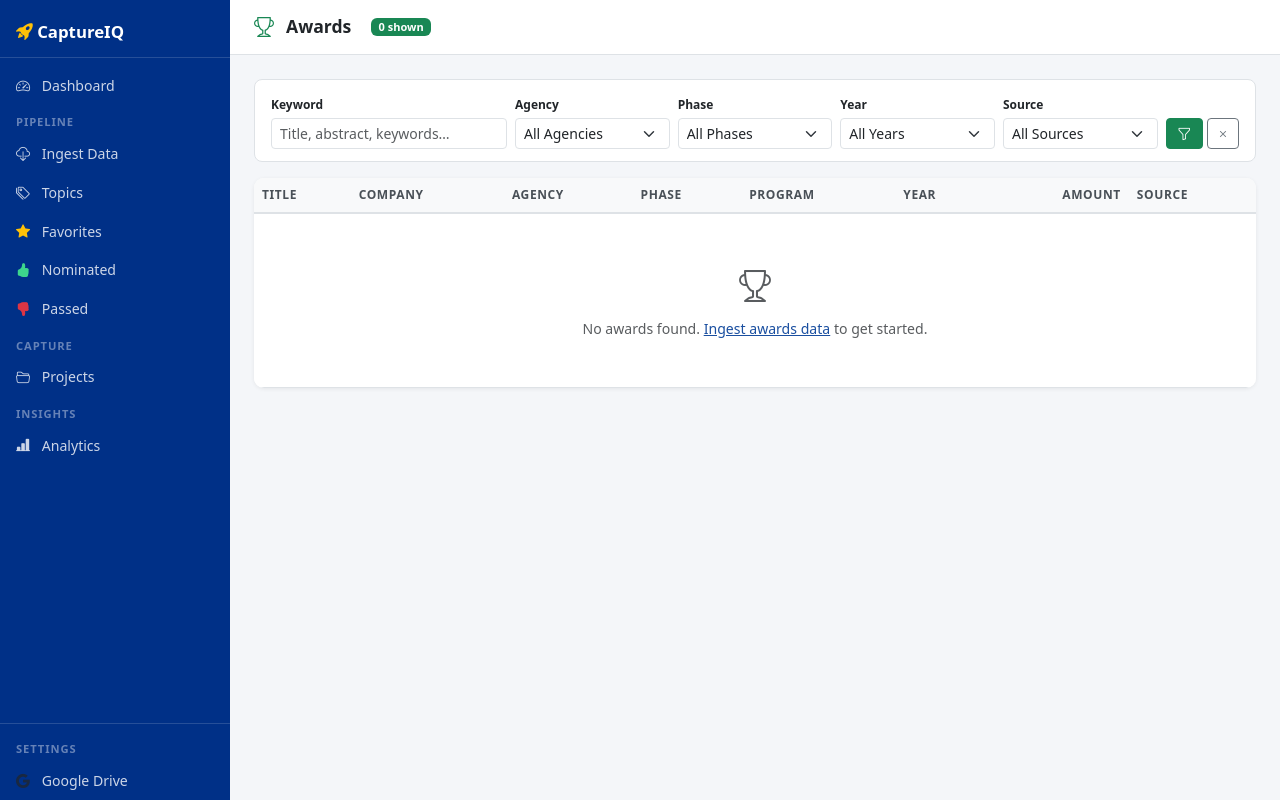
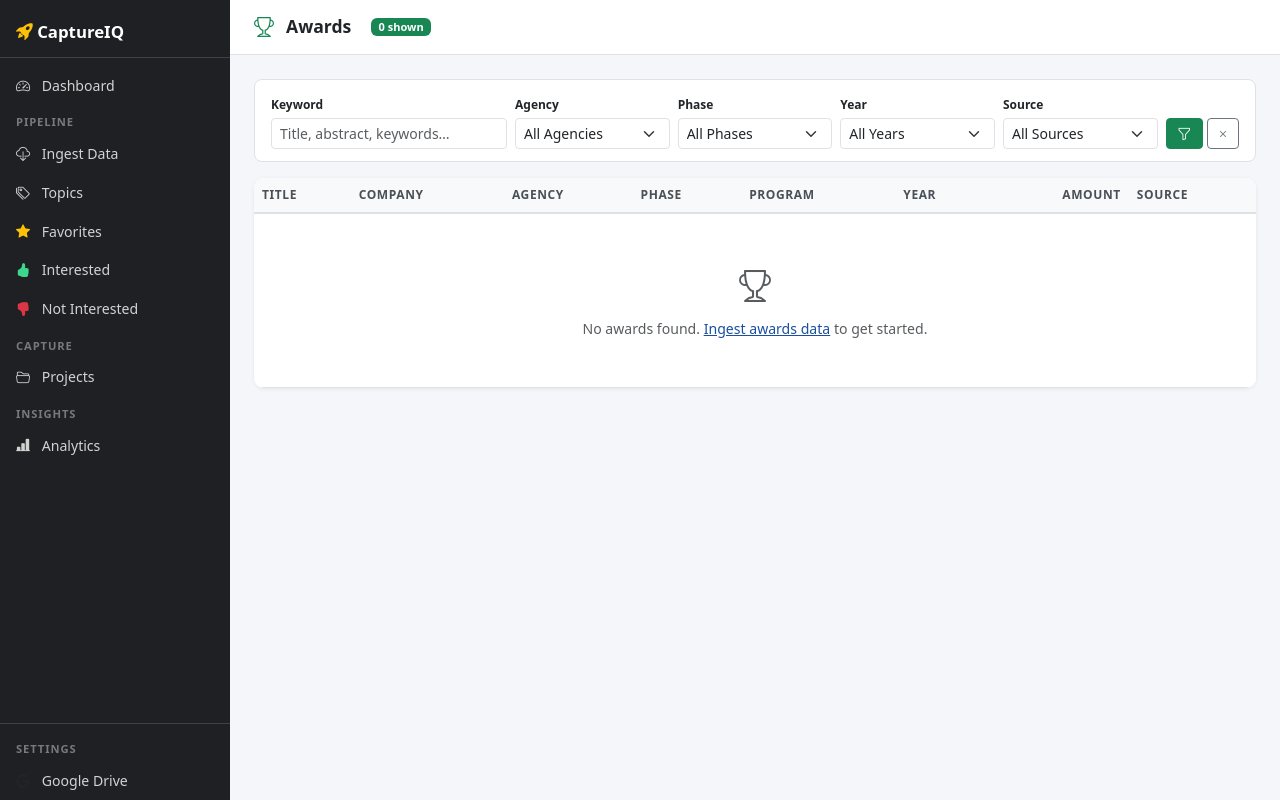
Before and after one commit to ntoscano01/capture-iq, a Flask app: page /awards in a window 1280 px wide. Run offline with Flask 3, Linux system fonts and the light colour scheme; data that the repository does not hold is empty.

Commit message:
Rename Nominated/Passed to Interested/Not Interested; change sidebar to dark charcoal

```diff
--- a/app.py
+++ b/app.py
@@ -1043,9 +1043,9 @@ def export_topics_csv():
     for row in rows:
         status_label = ""
         if row["topic_status"] == "nominated":
-            status_label = "Nominated"
+            status_label = "Interested"
         elif row["topic_status"] == "passed":
-            status_label = "Passed"
+            status_label = "Not Interested"
 
         writer.writerow([
             row["topic_number"] or "",
--- a/templates/analytics.html
+++ b/templates/analytics.html
@@ -133,7 +133,7 @@
   <div class="col-12">
     <div class="card" style="border-radius:10px; box-shadow:0 1px 4px rgba(0,0,0,.07)">
       <div class="card-header bg-white fw-semibold" style="font-size:.88rem">
-        <i class="bi bi-hand-thumbs-up-fill text-success me-1"></i> Nominated &amp; Passed Topics by Agency
+        <i class="bi bi-hand-thumbs-up-fill text-success me-1"></i> Interested &amp; Not Interested Topics by Agency
       </div>
       <div class="card-body">
         <canvas id="statusChart" height="100"></canvas>
@@ -314,13 +314,13 @@ if (document.getElementById('statusChart') && statusAgs.length > 0) {
       labels: statusAgs,
       datasets: [
         {
-          label: 'Nominated',
+          label: 'Interested',
           data: statusAgs.map(ag => (statusData.nominated || {})[ag] || 0),
           backgroundColor: '#1dd1a1',
           borderRadius: 4,
         },
         {
-          label: 'Passed',
+          label: 'Not Interested',
           data: statusAgs.map(ag => (statusData.passed || {})[ag] || 0),
           backgroundColor: '#eb4d4b',
           borderRadius: 4,
--- a/templates/base.html
+++ b/templates/base.html
@@ -9,6 +9,8 @@
   <style>
     :root {
       --sidebar-width: 230px;
+      --sidebar-bg: #1e2023;
+      --sidebar-hover: #2e3136;
       --navy: #003087;
       --navy-light: #1a4fa0;
       --gold: #c8972b;
@@ -17,7 +19,7 @@
     #sidebar {
       width: var(--sidebar-width);
       min-height: 100vh;
-      background: var(--navy);
+      background: var(--sidebar-bg);
       position: fixed; top: 0; left: 0; z-index: 100;
       display: flex; flex-direction: column;
     }
@@ -35,7 +37,7 @@
       font-size: .88rem;
     }
     #sidebar .nav-link:hover, #sidebar .nav-link.active {
-      background: var(--navy-light);
+      background: var(--sidebar-hover);
       color: #fff;
     }
     #sidebar .nav-link i { margin-right: .5rem; width: 18px; text-align: center; }
@@ -167,13 +169,13 @@
     <li class="nav-item">
       <a class="nav-link {% if request.endpoint == 'topics' and request.args.get('topic_status') == 'nominated' %}active{% endif %}"
          href="{{ url_for('topics', topic_status='nominated') }}">
-        <i class="bi bi-hand-thumbs-up-fill" style="color:#3dd68c"></i> Nominated
+        <i class="bi bi-hand-thumbs-up-fill" style="color:#3dd68c"></i> Interested
       </a>
     </li>
     <li class="nav-item">
       <a class="nav-link {% if request.endpoint == 'topics' and request.args.get('topic_status') == 'passed' %}active{% endif %}"
          href="{{ url_for('topics', topic_status='passed') }}">
-        <i class="bi bi-hand-thumbs-down-fill text-danger"></i> Passed
+        <i class="bi bi-hand-thumbs-down-fill text-danger"></i> Not Interested
       </a>
     </li>
     <li class="nav-section">Capture</li>
--- a/templates/dashboard.html
+++ b/templates/dashboard.html
@@ -33,7 +33,7 @@
          onclick="location.href='{{ url_for('topics', topic_status='nominated') }}'">
       <div class="card-body text-center">
         <div class="stat-number" style="color:#1aab6d">{{ stats.nominated_count }}</div>
-        <div class="stat-label">Nominated</div>
+        <div class="stat-label">Interested</div>
       </div>
     </div>
   </div>
@@ -42,7 +42,7 @@
          onclick="location.href='{{ url_for('topics', topic_status='passed') }}'">
       <div class="card-body text-center">
         <div class="stat-number text-danger">{{ stats.passed_count }}</div>
-        <div class="stat-label">Passed</div>
+        <div class="stat-label">Not Interested</div>
       </div>
     </div>
   </div>
```
Also changed, not shown: templates/topics.html (+4 -4 lines).
